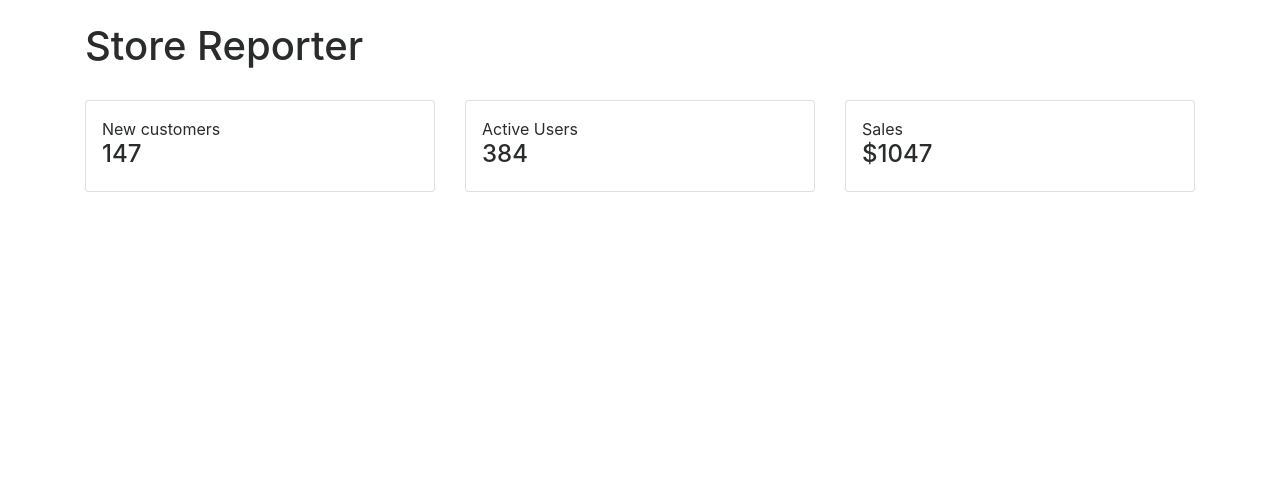
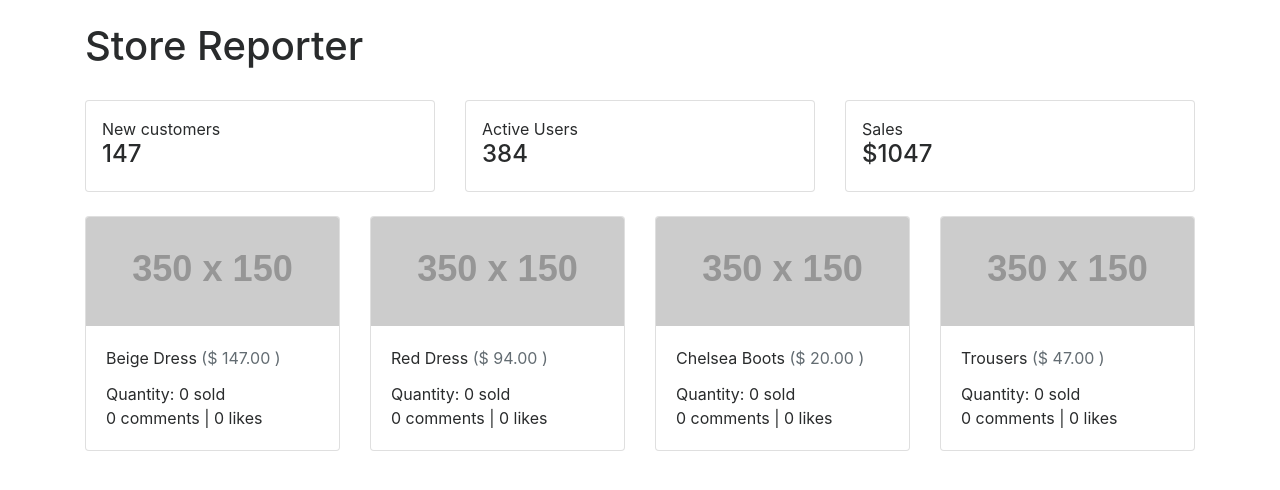
Before and after one commit to olufotebig/angular4-ecommerce-dashboard, an Angular app: page / in a window 1280 px wide. Shown: the top 490 px of the page. Built offline with nearby package versions, Linux system fonts and the light colour scheme.

Commit message:
part 2 complete

```diff
--- a/src/app/app.component.html
+++ b/src/app/app.component.html
@@ -11,4 +11,10 @@
 			<app-summary-card [storeSummary]="salesSum"></app-summary-card>
 		</div>
 	</div>
+
+	<div class="row mt-4">
+		<div class="col-3 pb-4" *ngFor="let product of topSellingProducts">
+			<app-product-card [product]="product"></app-product-card>
+		</div>
+	</div>
 </div>
--- a/src/app/app.component.ts
+++ b/src/app/app.component.ts
@@ -1,6 +1,7 @@
 import { Component, OnInit } from '@angular/core';
 import { StoreService } from './store.service';
 import { StoreSummary } from './store-summary';
+import { Product } from './product';
 
 @Component({
   selector: 'app-root',
@@ -12,7 +13,8 @@ export class AppComponent implements OnInit {
 
   newCustomersCount: StoreSummary;
   activeUsersCount: StoreSummary;
-  salesSum; StoreSummary;
+  salesSum: StoreSummary;
+  topSellingProducts: Product[];
 
   constructor (private storeService: StoreService) {}
 
@@ -28,9 +30,14 @@ export class AppComponent implements OnInit {
     this.storeService.getSalesSum().then(salesSum => this.salesSum = salesSum);
   }
 
+  getTopSellingProducts(): void {
+    this.storeService.getTopSellingProducts().then(topSellingProducts => this.topSellingProducts = topSellingProducts);
+  }
+
   ngOnInit(): void {
     this.getNewCustomersCount();
     this.getActiveUsersCount();
     this.getSalesSum();
+    this.getTopSellingProducts();
   }
 }
--- a/src/app/app.module.ts
+++ b/src/app/app.module.ts
@@ -7,11 +7,13 @@ import { AppComponent } from './app.component';
 import { SummaryCardComponent } from './summary-card/summary-card.component';
 
 import { StoreService } from './store.service';
+import { ProductCardComponent } from './product-card/product-card.component';
 
 @NgModule({
   declarations: [
     AppComponent,
     SummaryCardComponent,
+    ProductCardComponent,
   ],
   imports: [
     BrowserModule,
--- /dev/null
+++ b/src/app/mock-product.ts
@@ -0,0 +1,37 @@
+import { Product } from './product';
+
+export let PRODUCTS: Product[] = [
+  {
+    name: 'Beige Dress',
+    rating: 0,
+    image: 'http://placehold.it/350x150',
+    price: '147.00',
+    quantitySold: 0,
+    commentsCount: 0,
+    likesCount: 0
+  }, {
+    name: 'Red Dress',
+    rating: 0,
+    image: 'http://placehold.it/350x150',
+    price: '94.00',
+    quantitySold: 0,
+    commentsCount: 0,
+    likesCount: 0
+  }, {
+    name: 'Chelsea Boots',
+    rating: 0,
+    image: 'http://placehold.it/350x150',
+    price: '20.00',
+    quantitySold: 0,
+    commentsCount: 0,
+    likesCount: 0
+  }, {
+    name: 'Trousers',
+    rating: 0,
+    image: 'http://placehold.it/350x150',
+    price: '47.00',
+    quantitySold: 0,
+    commentsCount: 0,
+    likesCount: 0
+  }
+];
--- /dev/null
+++ b/src/app/product-card/product-card.component.html
@@ -0,0 +1,13 @@
+<div class="card" *ngIf="product">
+	<img class="card-img-top" src="{{ product.image }}">
+	<div class="card-block">
+		<p class="card-title">
+			{{ product.name }} <span class="text-muted">($ {{ product.price}} )</span>
+		</p>
+		<p class="card-text">
+			Quantity: {{ product.quantitySold }} sold <br>
+			{{ product.commentsCount }} comments | {{ product.likesCount }} likes
+		</p>
+	</div>
+
+</div>
--- /dev/null
+++ b/src/app/product-card/product-card.component.ts
@@ -0,0 +1,16 @@
+import { Component, OnInit, Input } from '@angular/core';
+
+import { Product } from '../product';
+@Component({
+  selector: 'app-product-card',
+  templateUrl: './product-card.component.html',
+  styleUrls: ['./product-card.component.css']
+})
+export class ProductCardComponent implements OnInit {
+  @Input() product: Product;
+  constructor() { }
+
+  ngOnInit() {
+  }
+
+}
--- /dev/null
+++ b/src/app/product.ts
@@ -0,0 +1,9 @@
+export class Product {
+  name: string;
+  rating: number;
+  image: string;
+  price: string;
+  quantitySold: number;
+  commentsCount: number;
+  likesCount: number;
+}
--- a/src/app/store.service.ts
+++ b/src/app/store.service.ts
@@ -1,10 +1,13 @@
 import { Injectable } from '@angular/core';
 
 import { StoreSummary } from './store-summary';
+import { Product } from './product';
 import { NEW_CUSTOMERS_COUNT,
          ACTIVE_USERS_COUNT,
          SALES_SUM
        } from './mock-store-summary';
+import { PRODUCTS } from './mock-product';
+
 
 @Injectable()
 export class StoreService {
@@ -18,4 +21,7 @@ export class StoreService {
   getSalesSum(): Promise<StoreSummary> {
     return Promise.resolve(SALES_SUM);
   }
+  getTopSellingProducts(): Promise<Product[]> {
+    return Promise.resolve(PRODUCTS);
+  }
 }
```
Also changed, not shown: src/app/product-card/product-card.component.css (added), 1 other file (tests, documents, lock files or other folders).
